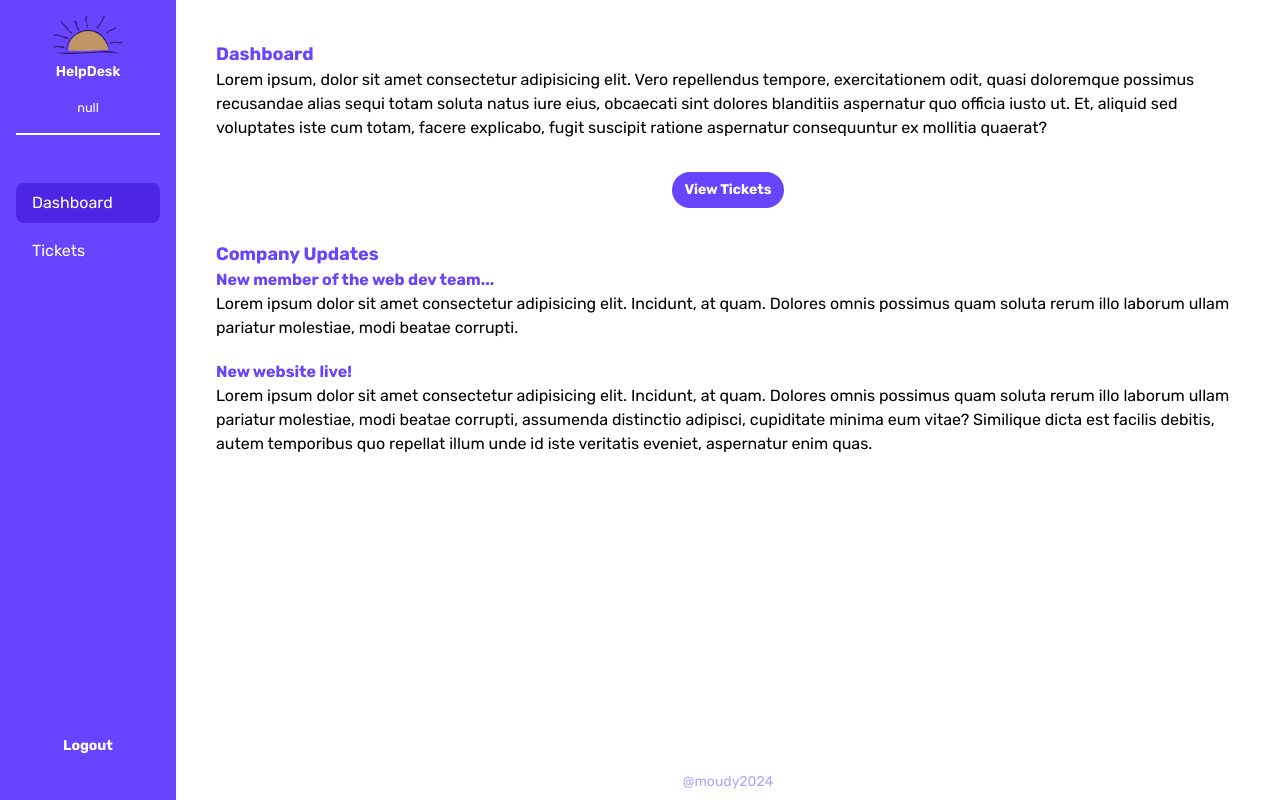
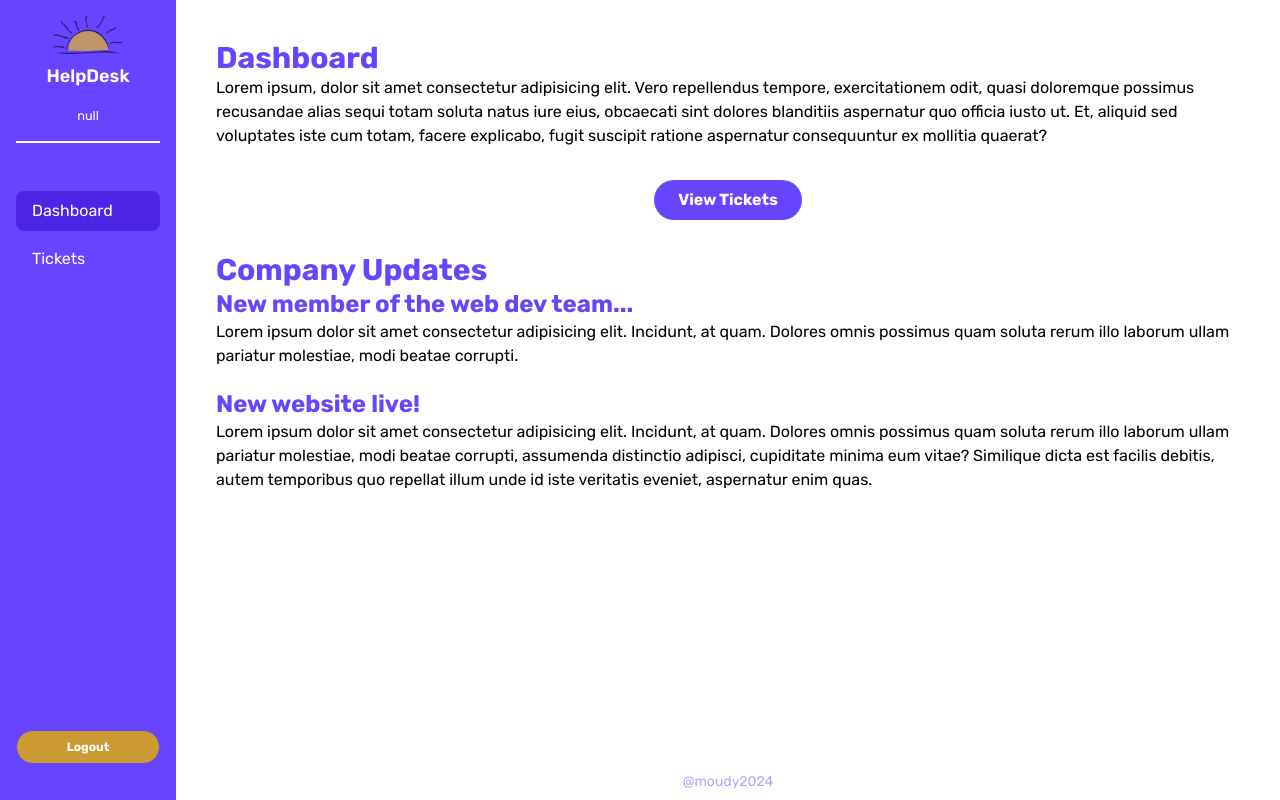
Before and after one commit to emoudy/helpdesk, a Next.js app: page / in a window 1280 px wide. Built offline with nearby package versions, Linux system fonts and the light colour scheme; no server answers.

Commit message:
adjusting CSS

```diff
--- a/app/globals.css
+++ b/app/globals.css
@@ -5,32 +5,48 @@
 /* headers styles */
 h1,
 h2,
-h3 {
+h3,
+h4 {
   @apply text-primary;
 }
 h1 {
+  @apply text-3xl font-bold;
+}
+h2 {
+  @apply text-2xl font-bold;
+}
+h3 {
   @apply text-lg font-bold;
 }
-h2 {
+h4 {
   @apply text-base font-bold;
-}
-h3 {
-  @apply text-sm font-bold;
 }
 
 /* button styles */
 button {
-  @apply rounded-full px-3 py-2 text-sm font-bold;
+  @apply rounded-full px-6 py-2 text-sm font-bold;
 
   &:hover {
-    @apply bg-opacity-70;
+    @apply bg-opacity-70 text-6xl;
   }
 }
 button.btn-primary {
   @apply bg-primary text-white;
 }
+button.btn-primary_alt {
+  @apply border border-primary bg-secondary text-white;
+}
 button.btn-secondary {
-  @apply border border-primary bg-white text-primary;
+  @apply bg-neutral text-primary;
+}
+button.small-btn {
+  @apply text-button-sm;
+}
+button.medium-btn {
+  @apply text-button-md;
+}
+button.large-btn {
+  @apply text-button-lg;
 }
 
 /* List styles */
```
